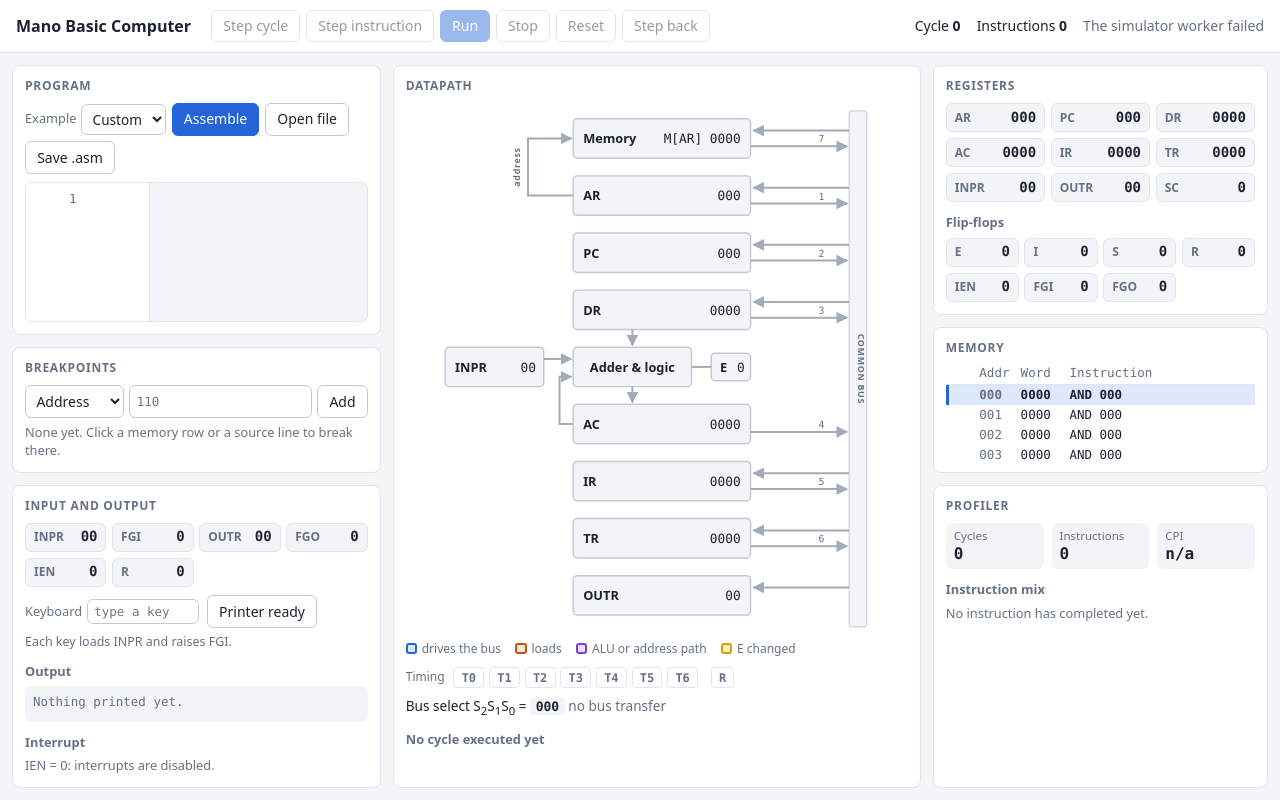
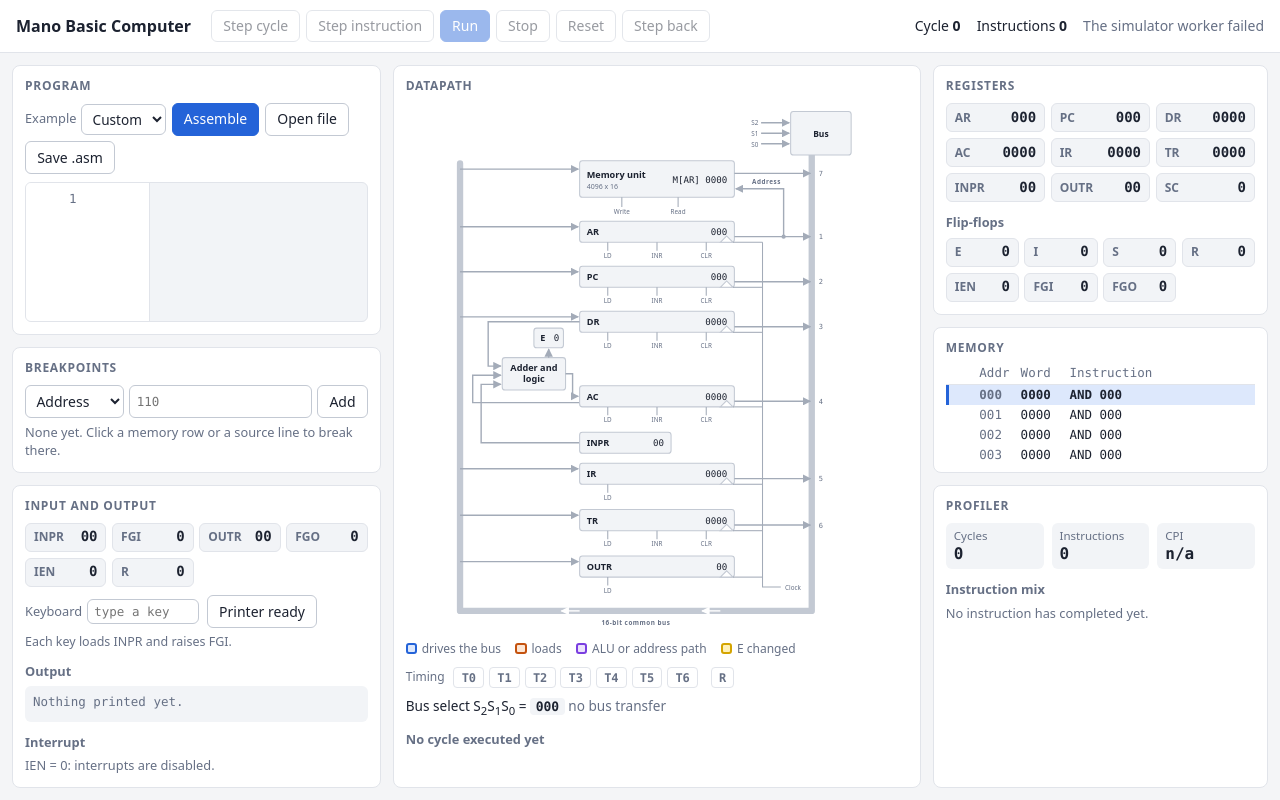
Before and after one commit to rarya02/basic-computer-simulator, a website built with Vite: page web/index.html in a window 1280 px wide. Built offline with nearby package versions, Linux system fonts and the light colour scheme.

Commit message:
Redraw the datapath to follow Mano figure 5-4

```diff
--- a/web/index.html
+++ b/web/index.html
@@ -47,107 +47,179 @@
 
       <section class="panel datapath-panel" aria-labelledby="datapath-heading">
         <h2 id="datapath-heading">Datapath</h2>
-        <svg id="datapath" viewBox="0 0 470 540" role="img" aria-labelledby="datapath-title">
-          <title id="datapath-title">Basic Computer registers and memory around the common bus</title>
+        <svg id="datapath" viewBox="48 18 584 756" role="img" aria-labelledby="datapath-title">
+          <title id="datapath-title">Basic computer registers connected to a common bus, after Mano figure 5-4</title>
           <defs>
             <marker id="arrow" viewBox="0 0 10 10" refX="9" refY="5" markerWidth="6" markerHeight="6" orient="auto-start-reverse">
               <path d="M0,0 L10,5 L0,10 z" fill="context-stroke" />
             </marker>
           </defs>
 
-          <rect id="bus" class="bus" x="430" y="8" width="18" height="524" rx="3" />
-          <text class="bus-label" x="439" y="270" text-anchor="middle" transform="rotate(90 439 270)">COMMON BUS</text>
+          <path id="bus" class="bus" d="M 560 92 V 740 H 60 V 104" />
+          <line class="bus-arrow" x1="430" y1="740" x2="404" y2="740" marker-end="url(#arrow)" />
+          <line class="bus-arrow" x1="230" y1="740" x2="204" y2="740" marker-end="url(#arrow)" />
+          <text class="bus-label" x="310" y="760" text-anchor="middle">16-bit common bus</text>
+
+          <g class="bus-box">
+            <rect x="530" y="30" width="86" height="62" rx="4" />
+            <text x="573" y="67" text-anchor="middle">Bus</text>
+          </g>
+          <line class="wire" x1="488" y1="46" x2="528" y2="46" marker-end="url(#arrow)" />
+          <line class="wire" x1="488" y1="61" x2="528" y2="61" marker-end="url(#arrow)" />
+          <line class="wire" x1="488" y1="76" x2="528" y2="76" marker-end="url(#arrow)" />
+          <text class="sel-input" x="484" y="50" text-anchor="end">S2</text>
+          <text class="sel-input" x="484" y="65" text-anchor="end">S1</text>
+          <text class="sel-input" x="484" y="80" text-anchor="end">S0</text>
 
           <g id="unit-M" class="unit">
-            <rect x="150" y="16" width="180" height="40" rx="4" />
-            <text class="unit-name" x="160" y="41">Memory</text>
-            <text id="val-M" class="unit-value" x="320" y="41" text-anchor="end">M[AR] 0000</text>
+            <rect x="230" y="100" width="220" height="52" rx="4" />
+            <text class="unit-name" x="240" y="124">Memory unit</text>
+            <text class="unit-sub" x="240" y="140">4096 x 16</text>
+            <text id="val-M" class="unit-value" x="440" y="132" text-anchor="end">M[AR] 0000</text>
           </g>
-          <line id="in-M" class="wire" x1="430" y1="28" x2="333" y2="28" marker-end="url(#arrow)" />
-          <line id="out-M" class="wire" x1="330" y1="44" x2="428" y2="44" marker-end="url(#arrow)" />
-          <text id="sel-7" class="select" x="414" y="40">7</text>
-          <polyline id="wire-address" class="wire" points="150,94 104,94 104,36 148,36" marker-end="url(#arrow)" />
-          <text class="wire-label" x="96" y="65" text-anchor="middle" transform="rotate(-90 96 65)">address</text>
+          <line id="in-M" class="wire" x1="60" y1="112" x2="228" y2="112" marker-end="url(#arrow)" />
+          <line id="out-M" class="wire" x1="450" y1="118" x2="558" y2="118" marker-end="url(#arrow)" />
+          <text id="sel-7" class="select" x="570" y="122">7</text>
+          <line class="stub" x1="290" y1="152" x2="290" y2="166" />
+          <line class="stub" x1="370" y1="152" x2="370" y2="166" />
+          <text class="stub-label" x="290" y="176" text-anchor="middle">Write</text>
+          <text class="stub-label" x="370" y="176" text-anchor="middle">Read</text>
+          <polyline id="wire-address" class="wire" points="520,208 520,140 452,140" marker-end="url(#arrow)" />
+          <circle class="junction" cx="520" cy="208" r="3" />
+          <text class="wire-label" x="516" y="133" text-anchor="end">Address</text>
 
           <g id="unit-AR" class="unit">
-            <rect x="150" y="74" width="180" height="40" rx="4" />
-            <text class="unit-name" x="160" y="99">AR</text>
-            <text id="val-AR" class="unit-value" x="320" y="99" text-anchor="end">000</text>
+            <rect x="230" y="186" width="220" height="30" rx="4" />
+            <text class="unit-name" x="240" y="206">AR</text>
+            <text id="val-AR" class="unit-value" x="440" y="206" text-anchor="end">000</text>
           </g>
-          <line id="in-AR" class="wire" x1="430" y1="86" x2="333" y2="86" marker-end="url(#arrow)" />
-          <line id="out-AR" class="wire" x1="330" y1="102" x2="428" y2="102" marker-end="url(#arrow)" />
-          <text id="sel-1" class="select" x="414" y="98">1</text>
+          <path class="clock-input" d="M 430 216 L 439 207 L 448 216 Z" />
+          <line id="in-AR" class="wire" x1="60" y1="194" x2="228" y2="194" marker-end="url(#arrow)" />
+          <line id="out-AR" class="wire" x1="450" y1="208" x2="558" y2="208" marker-end="url(#arrow)" />
+          <text id="sel-1" class="select" x="570" y="212">1</text>
+          <line class="stub" x1="270" y1="216" x2="270" y2="228" />
+          <line class="stub" x1="340" y1="216" x2="340" y2="228" />
+          <line class="stub" x1="410" y1="216" x2="410" y2="228" />
+          <text class="stub-label" x="270" y="238" text-anchor="middle">LD</text>
+          <text class="stub-label" x="340" y="238" text-anchor="middle">INR</text>
+          <text class="stub-label" x="410" y="238" text-anchor="middle">CLR</text>
+          <line class="clock" x1="448" y1="216" x2="490" y2="216" />
 
           <g id="unit-PC" class="unit">
-            <rect x="150" y="132" width="180" height="40" rx="4" />
-            <text class="unit-name" x="160" y="157">PC</text>
-            <text id="val-PC" class="unit-value" x="320" y="157" text-anchor="end">000</text>
+            <rect x="230" y="250" width="220" height="30" rx="4" />
+            <text class="unit-name" x="240" y="270">PC</text>
+            <text id="val-PC" class="unit-value" x="440" y="270" text-anchor="end">000</text>
           </g>
-          <line id="in-PC" class="wire" x1="430" y1="144" x2="333" y2="144" marker-end="url(#arrow)" />
-          <line id="out-PC" class="wire" x1="330" y1="160" x2="428" y2="160" marker-end="url(#arrow)" />
-          <text id="sel-2" class="select" x="414" y="156">2</text>
+          <path class="clock-input" d="M 430 280 L 439 271 L 448 280 Z" />
+          <line id="in-PC" class="wire" x1="60" y1="258" x2="228" y2="258" marker-end="url(#arrow)" />
+          <line id="out-PC" class="wire" x1="450" y1="272" x2="558" y2="272" marker-end="url(#arrow)" />
+          <text id="sel-2" class="select" x="570" y="276">2</text>
+          <line class="stub" x1="270" y1="280" x2="270" y2="292" />
+          <line class="stub" x1="340" y1="280" x2="340" y2="292" />
+          <line class="stub" x1="410" y1="280" x2="410" y2="292" />
+          <text class="stub-label" x="270" y="302" text-anchor="middle">LD</text>
+          <text class="stub-label" x="340" y="302" text-anchor="middle">INR</text>
+          <text class="stub-label" x="410" y="302" text-anchor="middle">CLR</text>
+          <line class="clock" x1="448" y1="280" x2="490" y2="280" />
 
           <g id="unit-DR" class="unit">
-            <rect x="150" y="190" width="180" height="40" rx="4" />
-            <text class="unit-name" x="160" y="215">DR</text>
-            <text id="val-DR" class="unit-value" x="320" y="215" text-anchor="end">0000</text>
+            <rect x="230" y="314" width="220" height="30" rx="4" />
+            <text class="unit-name" x="240" y="334">DR</text>
+            <text id="val-DR" class="unit-value" x="440" y="334" text-anchor="end">0000</text>
           </g>
-          <line id="in-DR" class="wire" x1="430" y1="202" x2="333" y2="202" marker-end="url(#arrow)" />
-          <line id="out-DR" class="wire" x1="330" y1="218" x2="428" y2="218" marker-end="url(#arrow)" />
-          <text id="sel-3" class="select" x="414" y="214">3</text>
+          <path class="clock-input" d="M 430 344 L 439 335 L 448 344 Z" />
+          <line id="in-DR" class="wire" x1="60" y1="322" x2="228" y2="322" marker-end="url(#arrow)" />
+          <line id="out-DR" class="wire" x1="450" y1="336" x2="558" y2="336" marker-end="url(#arrow)" />
+          <text id="sel-3" class="select" x="570" y="340">3</text>
+          <line class="stub" x1="270" y1="344" x2="270" y2="356" />
+          <line class="stub" x1="340" y1="344" x2="340" y2="356" />
+          <line class="stub" x1="410" y1="344" x2="410" y2="356" />
+          <text class="stub-label" x="270" y="366" text-anchor="middle">LD</text>
+          <text class="stub-label" x="340" y="366" text-anchor="middle">INR</text>
+          <text class="stub-label" x="410" y="366" text-anchor="middle">CLR</text>
+          <line class="clock" x1="448" y1="344" x2="490" y2="344" />
+
+          <g id="unit-E" class="unit">
+            <rect x="165" y="338" width="42" height="28" rx="4" />
+            <text class="unit-name" x="174" y="357">E</text>
+            <text id="val-E" class="unit-value" x="201" y="357" text-anchor="end">0</text>
+          </g>
+          <g id="unit-ALU" class="unit">
+            <rect x="120" y="380" width="90" height="46" rx="4" />
+            <text class="unit-name" x="165" y="399" text-anchor="middle">Adder and</text>
+            <text class="unit-name" x="165" y="414" text-anchor="middle">logic</text>
+          </g>
+          <line id="wire-alu-e" class="wire" x1="186" y1="380" x2="186" y2="368" marker-end="url(#arrow)" />
+          <polyline id="wire-dr-alu" class="wire" points="230,329 100,329 100,392 118,392" marker-end="url(#arrow)" />
+          <polyline id="wire-ac-alu" class="wire" points="230,444 78,444 78,405 118,405" marker-end="url(#arrow)" />
+          <polyline id="wire-inpr-alu" class="wire" points="230,501 90,501 90,418 118,418" marker-end="url(#arrow)" />
+          <polyline id="wire-alu-ac" class="wire" points="210,403 220,403 220,435 228,435" marker-end="url(#arrow)" />
+
+          <g id="unit-AC" class="unit">
+            <rect x="230" y="420" width="220" height="30" rx="4" />
+            <text class="unit-name" x="240" y="440">AC</text>
+            <text id="val-AC" class="unit-value" x="440" y="440" text-anchor="end">0000</text>
+          </g>
+          <path class="clock-input" d="M 430 450 L 439 441 L 448 450 Z" />
+          <line id="out-AC" class="wire" x1="450" y1="442" x2="558" y2="442" marker-end="url(#arrow)" />
+          <text id="sel-4" class="select" x="570" y="446">4</text>
+          <line class="stub" x1="270" y1="450" x2="270" y2="462" />
+          <line class="stub" x1="340" y1="450" x2="340" y2="462" />
+          <line class="stub" x1="410" y1="450" x2="410" y2="462" />
+          <text class="stub-label" x="270" y="472" text-anchor="middle">LD</text>
+          <text class="stub-label" x="340" y="472" text-anchor="middle">INR</text>
+          <text class="stub-label" x="410" y="472" text-anchor="middle">CLR</text>
+          <line class="clock" x1="448" y1="450" x2="490" y2="450" />
 
           <g id="unit-INPR" class="unit">
-            <rect x="20" y="248" width="100" height="40" rx="4" />
-            <text class="unit-name" x="30" y="273">INPR</text>
-            <text id="val-INPR" class="unit-value" x="112" y="273" text-anchor="end">00</text>
+            <rect x="230" y="486" width="130" height="30" rx="4" />
+            <text class="unit-name" x="240" y="506">INPR</text>
+            <text id="val-INPR" class="unit-value" x="350" y="506" text-anchor="end">00</text>
           </g>
-          <g id="unit-ALU" class="unit">
-            <rect x="150" y="248" width="120" height="40" rx="4" />
-            <text class="unit-name" x="210" y="273" text-anchor="middle">Adder &amp; logic</text>
-          </g>
-          <g id="unit-E" class="unit">
-            <rect x="290" y="254" width="40" height="28" rx="4" />
-            <text class="unit-name" x="299" y="273">E</text>
-            <text id="val-E" class="unit-value" x="324" y="273" text-anchor="end">0</text>
-          </g>
-          <line id="wire-alu-e" class="wire" x1="270" y1="268" x2="290" y2="268" />
-          <line id="wire-dr-alu" class="wire" x1="210" y1="230" x2="210" y2="246" marker-end="url(#arrow)" />
-          <line id="wire-inpr-alu" class="wire" x1="120" y1="260" x2="148" y2="260" marker-end="url(#arrow)" />
-          <polyline id="wire-ac-alu" class="wire" points="150,326 136,326 136,278 148,278" marker-end="url(#arrow)" />
-          <line id="wire-alu-ac" class="wire" x1="210" y1="288" x2="210" y2="304" marker-end="url(#arrow)" />
-
-          <g id="unit-AC" class="unit">
-            <rect x="150" y="306" width="180" height="40" rx="4" />
-            <text class="unit-name" x="160" y="331">AC</text>
-            <text id="val-AC" class="unit-value" x="320" y="331" text-anchor="end">0000</text>
-          </g>
-          <line id="out-AC" class="wire" x1="330" y1="334" x2="428" y2="334" marker-end="url(#arrow)" />
-          <text id="sel-4" class="select" x="414" y="330">4</text>
 
           <g id="unit-IR" class="unit">
-            <rect x="150" y="364" width="180" height="40" rx="4" />
-            <text class="unit-name" x="160" y="389">IR</text>
-            <text id="val-IR" class="unit-value" x="320" y="389" text-anchor="end">0000</text>
+            <rect x="230" y="530" width="220" height="30" rx="4" />
+            <text class="unit-name" x="240" y="550">IR</text>
+            <text id="val-IR" class="unit-value" x="440" y="550" text-anchor="end">0000</text>
           </g>
-          <line id="in-IR" class="wire" x1="430" y1="376" x2="333" y2="376" marker-end="url(#arrow)" />
-          <line id="out-IR" class="wire" x1="330" y1="392" x2="428" y2="392" marker-end="url(#arrow)" />
-          <text id="sel-5" class="select" x="414" y="388">5</text>
+          <path class="clock-input" d="M 430 560 L 439 551 L 448 560 Z" />
+          <line id="in-IR" class="wire" x1="60" y1="538" x2="228" y2="538" marker-end="url(#arrow)" />
+          <line id="out-IR" class="wire" x1="450" y1="552" x2="558" y2="552" marker-end="url(#arrow)" />
+          <text id="sel-5" class="select" x="570" y="556">5</text>
+          <line class="stub" x1="270" y1="560" x2="270" y2="572" />
+          <text class="stub-label" x="270" y="582" text-anchor="middle">LD</text>
+          <line class="clock" x1="448" y1="560" x2="490" y2="560" />
 
           <g id="unit-TR" class="unit">
-            <rect x="150" y="422" width="180" height="40" rx="4" />
-            <text class="unit-name" x="160" y="447">TR</text>
-            <text id="val-TR" class="unit-value" x="320" y="447" text-anchor="end">0000</text>
+            <rect x="230" y="596" width="220" height="30" rx="4" />
+            <text class="unit-name" x="240" y="616">TR</text>
+            <text id="val-TR" class="unit-value" x="440" y="616" text-anchor="end">0000</text>
           </g>
-          <line id="in-TR" class="wire" x1="430" y1="434" x2="333" y2="434" marker-end="url(#arrow)" />
-          <line id="out-TR" class="wire" x1="330" y1="450" x2="428" y2="450" marker-end="url(#arrow)" />
-          <text id="sel-6" class="select" x="414" y="446">6</text>
+          <path class="clock-input" d="M 430 626 L 439 617 L 448 626 Z" />
+          <line id="in-TR" class="wire" x1="60" y1="604" x2="228" y2="604" marker-end="url(#arrow)" />
+          <line id="out-TR" class="wire" x1="450" y1="618" x2="558" y2="618" marker-end="url(#arrow)" />
+          <text id="sel-6" class="select" x="570" y="622">6</text>
+          <line class="stub" x1="270" y1="626" x2="270" y2="638" />
+          <line class="stub" x1="340" y1="626" x2="340" y2="638" />
+          <line class="stub" x1="410" y1="626" x2="410" y2="638" />
+          <text class="stub-label" x="270" y="648" text-anchor="middle">LD</text>
+          <text class="stub-label" x="340" y="648" text-anchor="middle">INR</text>
+          <text class="stub-label" x="410" y="648" text-anchor="middle">CLR</text>
+          <line class="clock" x1="448" y1="626" x2="490" y2="626" />
 
           <g id="unit-OUTR" class="unit">
-            <rect x="150" y="480" width="180" height="40" rx="4" />
-            <text class="unit-name" x="160" y="505">OUTR</text>
-            <text id="val-OUTR" class="unit-value" x="320" y="505" text-anchor="end">00</text>
+            <rect x="230" y="662" width="220" height="30" rx="4" />
+            <text class="unit-name" x="240" y="682">OUTR</text>
+            <text id="val-OUTR" class="unit-value" x="440" y="682" text-anchor="end">00</text>
           </g>
-          <line id="in-OUTR" class="wire" x1="430" y1="492" x2="333" y2="492" marker-end="url(#arrow)" />
+          <path class="clock-input" d="M 430 692 L 439 683 L 448 692 Z" />
+          <line id="in-OUTR" class="wire" x1="60" y1="670" x2="228" y2="670" marker-end="url(#arrow)" />
+          <line class="stub" x1="270" y1="692" x2="270" y2="704" />
+          <text class="stub-label" x="270" y="714" text-anchor="middle">LD</text>
+          <line class="clock" x1="448" y1="692" x2="490" y2="692" />
+
+          <polyline class="clock" points="490,216 490,706 516,706" />
+          <text class="stub-label" x="522" y="710">Clock</text>
         </svg>
 
         <div class="legend">
```
Also changed, not shown: web/src/style.css (+53 -4 lines), docs/images/breakpoints.png, docs/images/datapath.png, docs/images/overview.png.
